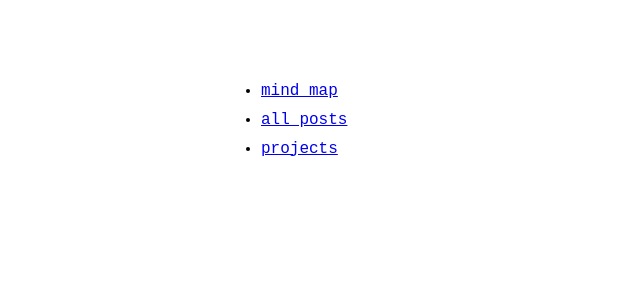
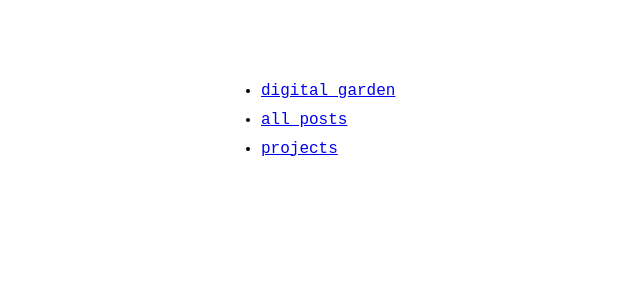
Before and after one commit to hsyoo1523/hsyoo1523.github.io, a Jekyll site: the page built from index.md, in a window 1280 px wide. Shown: the top 300 px of the page, without its empty margins (99-739 px from the left). Built offline with Jekyll 4.4.1, drawn with Linux system fonts in a browser that asks for light colours.

Commit message:
rename mind map to digital garden in menu

```diff
--- a/_data/menu.yml
+++ b/_data/menu.yml
@@ -1,5 +1,5 @@
 entries:
-  - title: mind map
+  - title: digital garden
     url: mindmap.html
 
   - title: all posts
```
